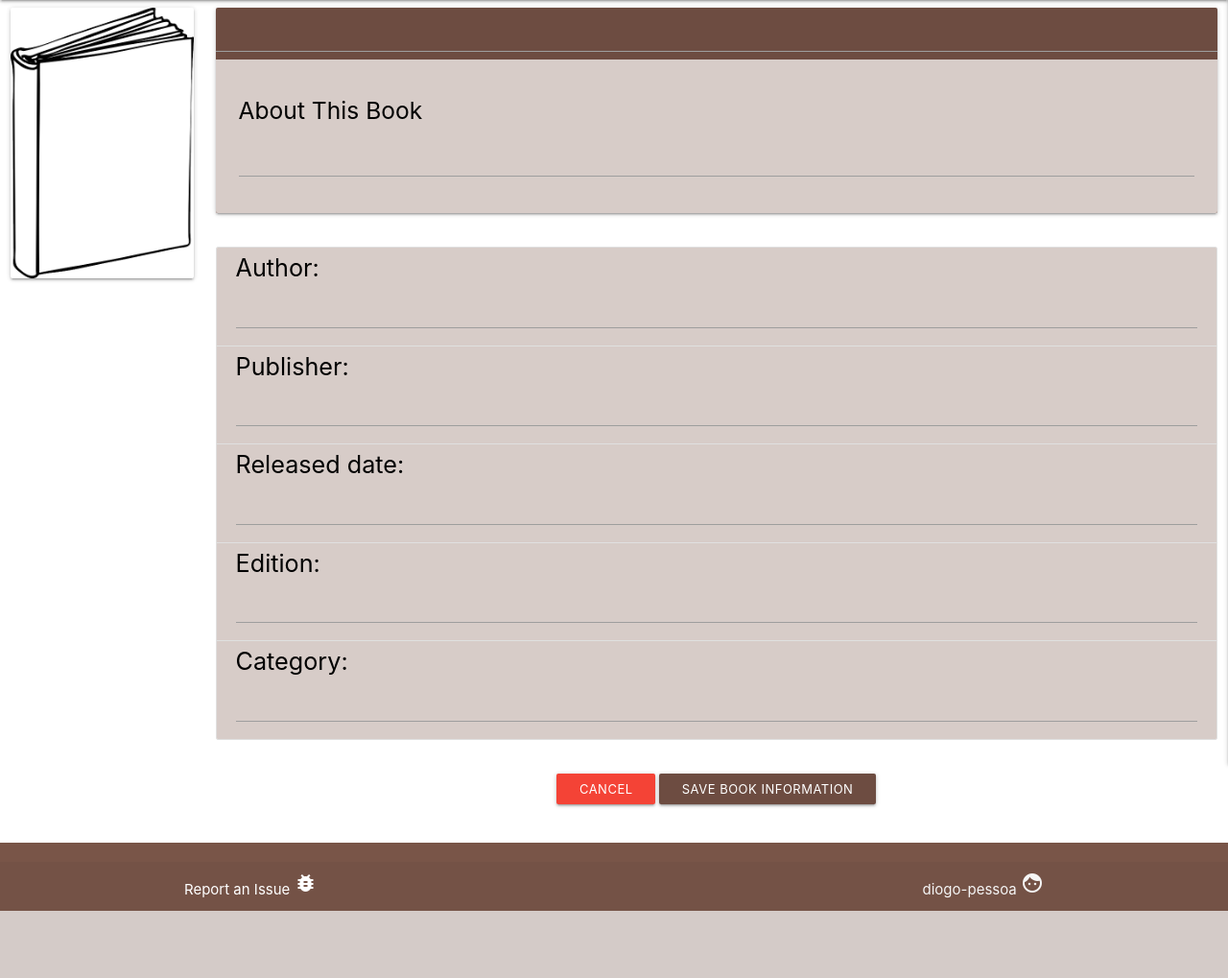
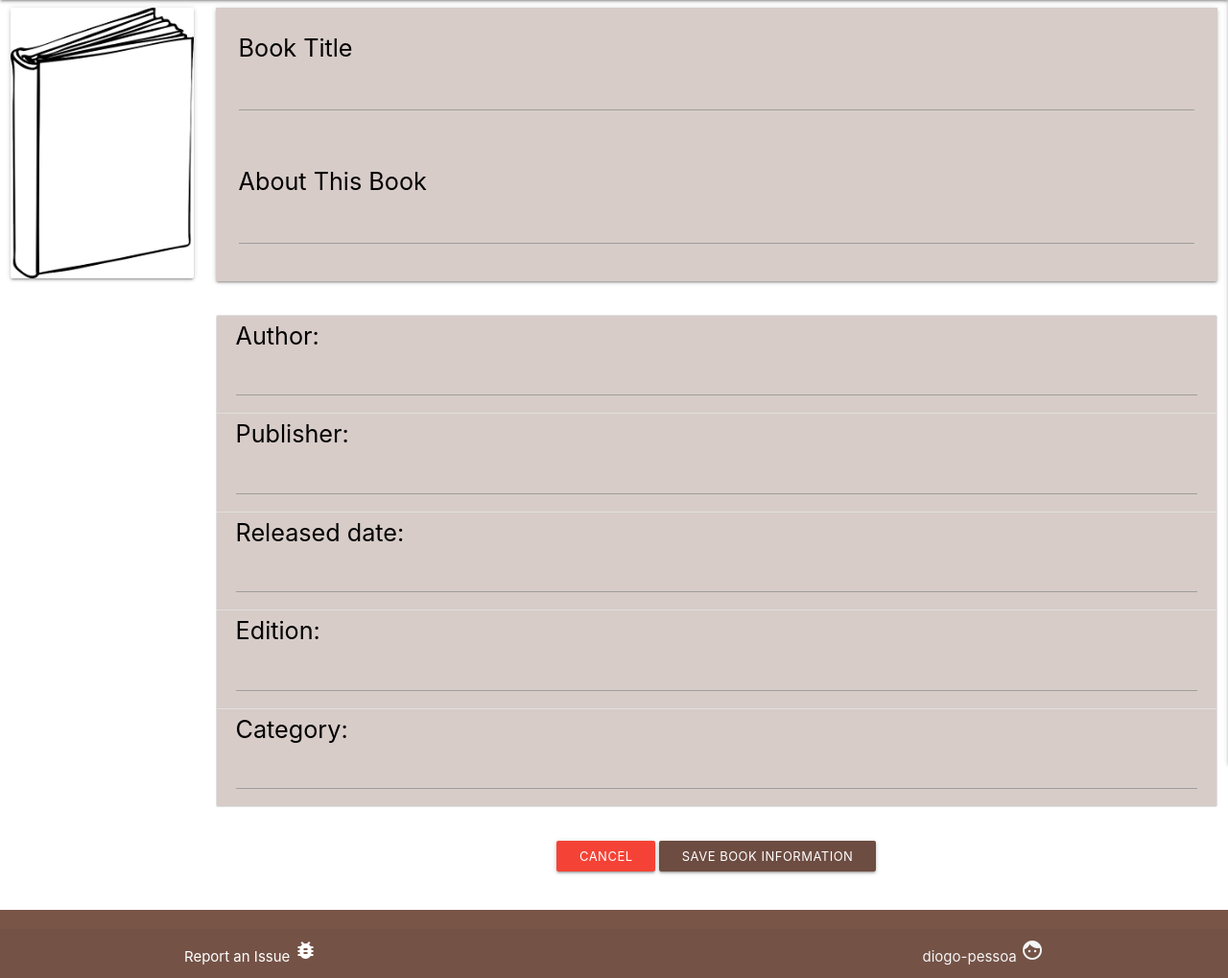
Before and after one commit to diogo-pessoa/milestoneThree, a Flask app: template app/book/templates/edit.html in a window 1280 px wide. Shown: the part 64-1083 px from the top of the page at 96% size. Before the commit the page ends 1013 px from the top, so only its background shows below. Run offline with Flask 2, Linux system fonts and the light colour scheme; the template is opened without the code that fills it, so the values that code supplies are empty; some libraries are stand-ins or nearby versions.

Commit message:
Adjusting formatting on edit.html form fields

```diff
--- a/app/book/templates/edit.html
+++ b/app/book/templates/edit.html
@@ -17,13 +17,19 @@
     <div class="col s12 m8 l10">
         <form class="col s12" method="POST" action="{{ url_for('book.edit', book_id=book.get_id()) }}">
             <div class="row">
-                <div class="card brown darken-1">
+                <div class="card brown lighten-4">
+                    <div class="card-content brown lighten-4">
+                        <label for="title" class="black-text"><span class="flow-text">Book Title</span></label>
                         <input id="title" name="title" minlength="5" maxlength="25"
-                           value="{{ book.get_formatted_title() }}" type="text" class="validate white-text title center" required>
+                               value="{{ book.get_formatted_title() }}" type="text" class=" validate center black-text"
+                               required>
+                    </div>
                     <div class="card-content brown lighten-4">
-                        <label for="description" class="black-text"><h5>About This Book</h5></label>
+                        <label for="description" class="black-text"><span
+                                class="flow-text">About This Book</span></label>
                         <textarea id="description" name="description" minlength="5"
-                                  maxlength="600" class="materialize-textarea validate black-text" required>{{ book.get_description() }}</textarea>
+                                  maxlength="600" class="materialize-textarea validate black-text"
+                                  required>{{ book.get_description() }}</textarea>
                     </div>
                 </div>
             </div>
```
Lines whose indentation alone changed are shown as unchanged.
